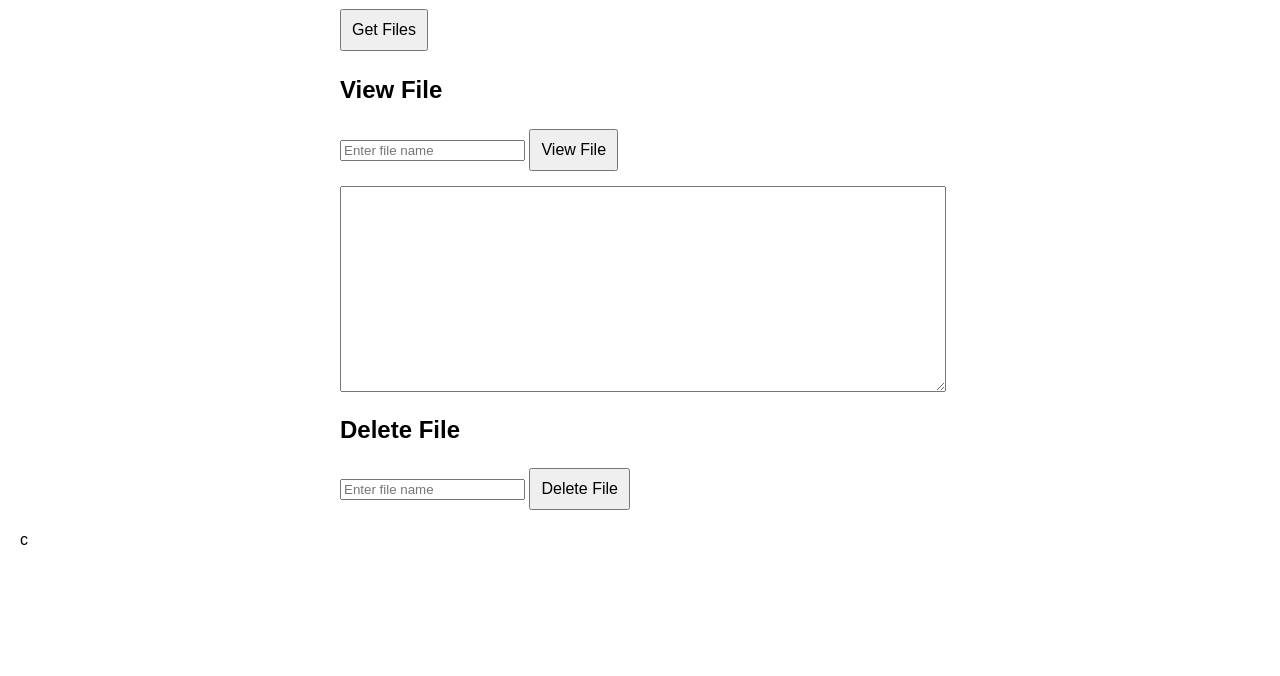
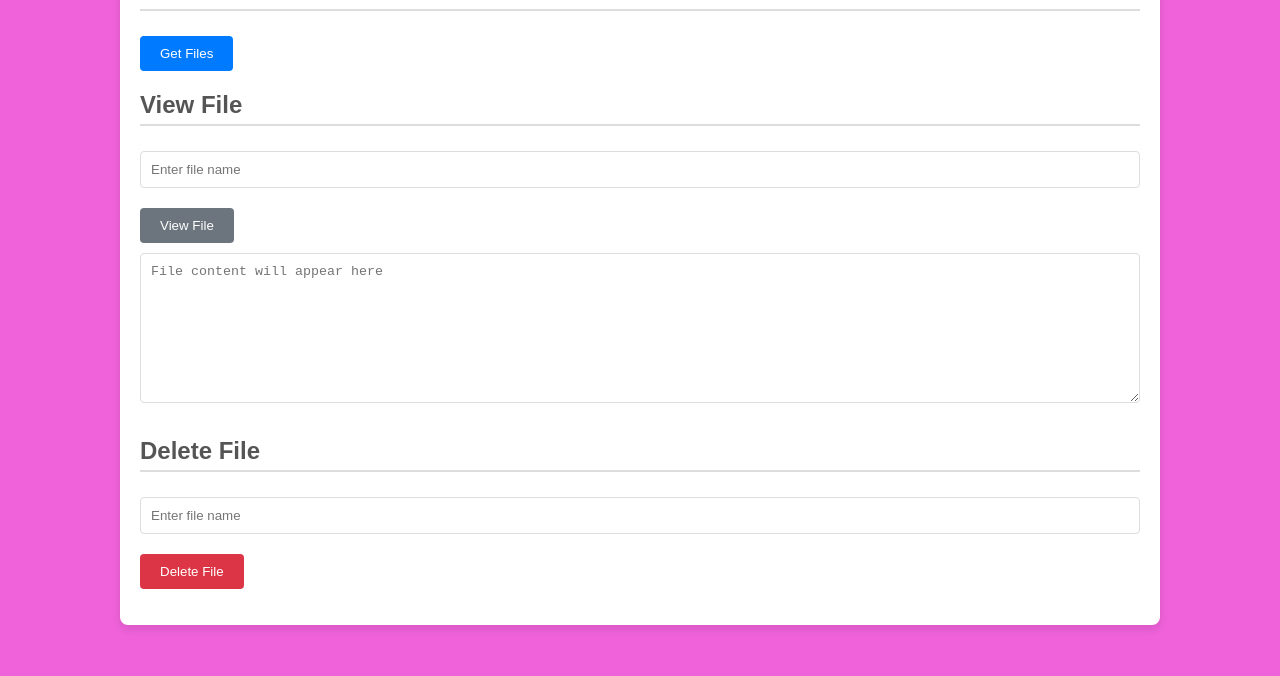
Before and after one commit to On4r1s/IO, a browser extension: page extension/html/settings.html in a window 1280 px wide. Shown: the part 124-800 px from the top of the page. Drawn offline with Linux system fonts and the light colour scheme.

Commit message:
changed the view of the file management site
changed the view of the file management site

```diff
--- a/extension/css/settings.css
+++ b/extension/css/settings.css
@@ -1,18 +1,86 @@
 body {
     font-family: Arial, sans-serif;
-    margin: 20px;
+    margin: 0;
+    padding: 0;
+    background-color: #ef62da;
+    color: #333;
 }
+
 .container {
-    max-width: 600px;
-    margin: auto;
+    max-width: 1000px;
+    margin: 0 auto;
+    padding: 20px;
+    background: #fff;
+    box-shadow: 0 4px 8px rgba(0, 0, 0, 0.1);
+    border-radius: 8px;
 }
+
+h1 {
+    text-align: center;
+    color: #444;
+}
+
+h2 {
+    color: #555;
+    border-bottom: 2px solid #ddd;
+    padding-bottom: 5px;
+    margin-bottom: 15px;
+}
+
+input[type="text"], textarea {
+    width: 100%;
+    padding: 10px;
+    margin: 10px 0;
+    border: 1px solid #ddd;
+    border-radius: 4px;
+    max-width: 100%;
+    box-sizing: border-box;
+}
+
+textarea {
+    height: 150px;
+    resize: vertical;
+}
+
 button {
-    margin: 5px 0;
-    padding: 10px;
-    font-size: 16px;
-}
-textarea {
-    width: 100%;
-    height: 200px;
+    cursor: pointer;
+    padding: 10px 20px;
+    border: none;
+    border-radius: 4px;
     margin-top: 10px;
 }
+
+.btn-primary {
+    background-color: #007bff;
+    color: white;
+}
+
+.btn-secondary {
+    background-color: #6c757d;
+    color: white;
+}
+
+.btn-danger {
+    background-color: #dc3545;
+    color: white;
+}
+
+button:hover {
+    opacity: 0.9;
+}
+
+#file-list {
+    list-style: none;
+    padding: 0;
+}
+
+#file-list li {
+    padding: 5px 0;
+    border-bottom: 1px solid #ddd;
+}
+
+#file-list h3 {
+    margin-top: 15px;
+    font-size: 1.2em;
+    color: #666;
+}
--- a/extension/html/settings.html
+++ b/extension/html/settings.html
@@ -9,27 +9,33 @@
 </head>
 <body>
     <div class="container">
-        <h1>File Management</h1>
+        <header>
+            <h1>File Management</h1>
+        </header>
 
-        <h2>List All Files</h2>
-        <button class="view_files_button" id="view_files_button" >Get Files</button>
-        <ul id="file-list"></ul>
+        <section class="file-list-section">
+            <h2>List All Files</h2>
+            <button class="btn btn-primary" id="view_files_button">Get Files</button>
+            <ul id="file-list"></ul>
+        </section>
 
-        <h2>View File</h2>
-        <input type="text" id="view-filename" placeholder="Enter file name" />
-        <button id="viewOneFileButton">View File</button>
-        <textarea id="file-contents" readonly></textarea>
-        <div id="file-content">
-            <!-- PDF or Markdown content will be displayed here -->
-        </div>
+        <section class="view-file-section">
+            <h2>View File</h2>
+            <input type="text" id="view-filename" placeholder="Enter file name" aria-label="File name to view" />
+            <button class="btn btn-secondary" id="viewOneFileButton">View File</button>
+            <textarea id="file-contents" readonly placeholder="File content will appear here"></textarea>
+            <div id="file-content"></div>
+        </section>
 
-        <h2>Delete File</h2>
-        <input type="text" id="delete-filename" placeholder="Enter file name" />
-        <button class="delete_button" id="delete-button">Delete File</button>
-        <p id="delete-message"></p>
+        <section class="delete-file-section">
+            <h2>Delete File</h2>
+            <input type="text" id="delete-filename" placeholder="Enter file name" aria-label="File name to delete" />
+            <button class="btn btn-danger" id="delete-button">Delete File</button>
+            <p id="delete-message"></p>
+        </section>
+    </div>
 
-    </div>
-c
+
     <script src="../js/settings.js">
 
     </script>
--- a/extension/js/settings.js
+++ b/extension/js/settings.js
@@ -1,16 +1,15 @@
 const API_URL = "http://127.0.0.1:5000";
 
-// List all files
+
 async function listFiles() {
+    const fileList = document.getElementById("file-list");
+    //fileList.innerHTML = `<li>Loading files...</li>`;
     try {
         const response = await fetch(`${API_URL}/files`);
         const data = await response.json();
-
-        const fileList = document.getElementById("file-list");
         fileList.innerHTML = "";
 
         if (data.notes || data.transcriptions) {
-
             if (data.notes && data.notes.length > 0) {
                 const notesHeader = document.createElement("h3");
                 notesHeader.textContent = "Notes:";
@@ -25,7 +24,6 @@ async function listFiles() {
                 fileList.appendChild(notesList);
             }
 
-            // Sekcja dla plików z transcriptions
             if (data.transcriptions && data.transcriptions.length > 0) {
                 const transcriptionsHeader = document.createElement("h3");
                 transcriptionsHeader.textContent = "Transcriptions:";
@@ -40,14 +38,14 @@ async function listFiles() {
                 fileList.appendChild(transcriptionsList);
             }
         } else {
-            fileList.innerHTML = `<li>Error: ${data.error || "No files found"}</li>`;
+            fileList.innerHTML = `<li>No files found.</li>`;
         }
     } catch (error) {
         console.error("Error fetching files:", error);
-        const fileList = document.getElementById("file-list");
-        fileList.innerHTML = `<li>Error fetching files</li>`;
+        fileList.innerHTML = `<li>Error fetching files. Please try again later.</li>`;
     }
 }
+
 
 
 async function viewFile() {
```
